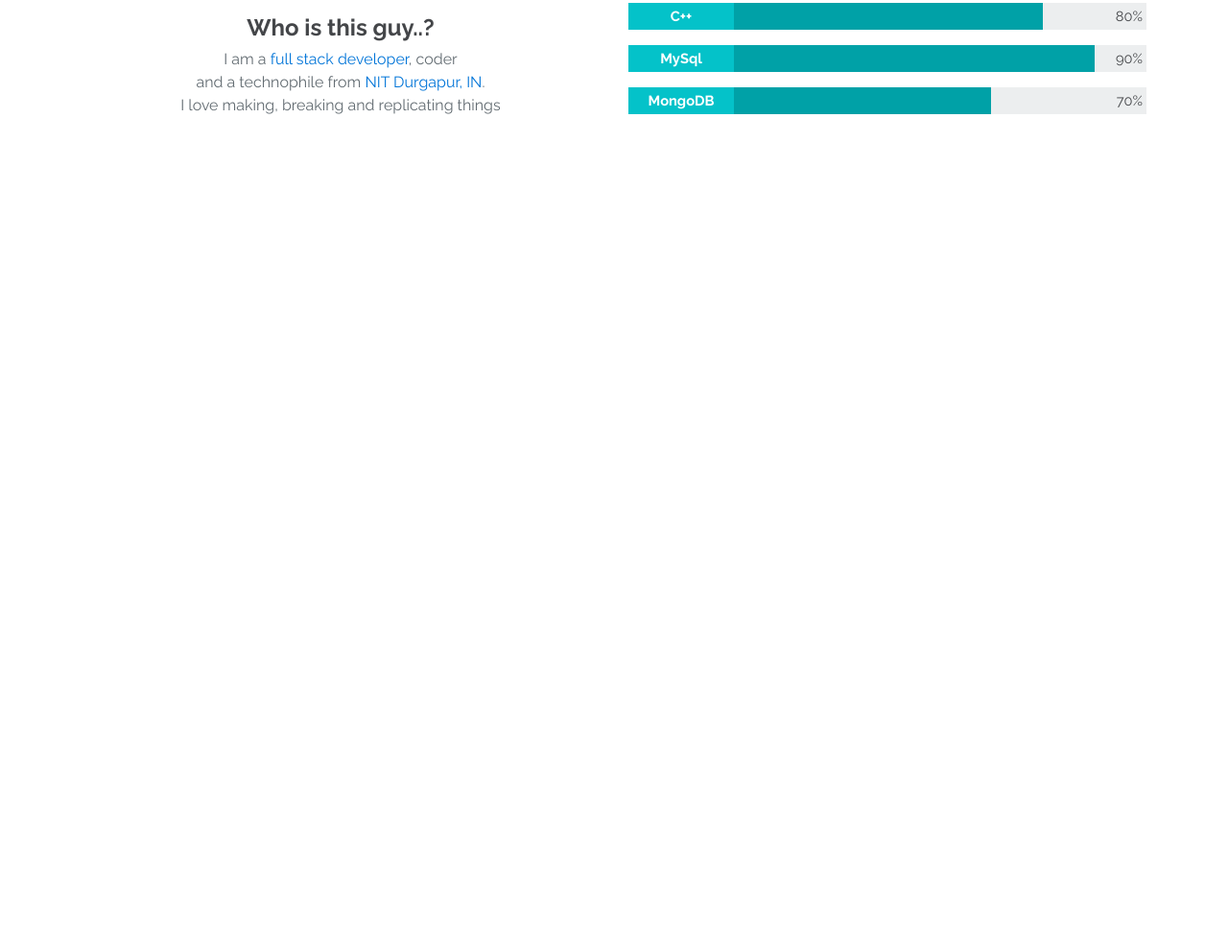
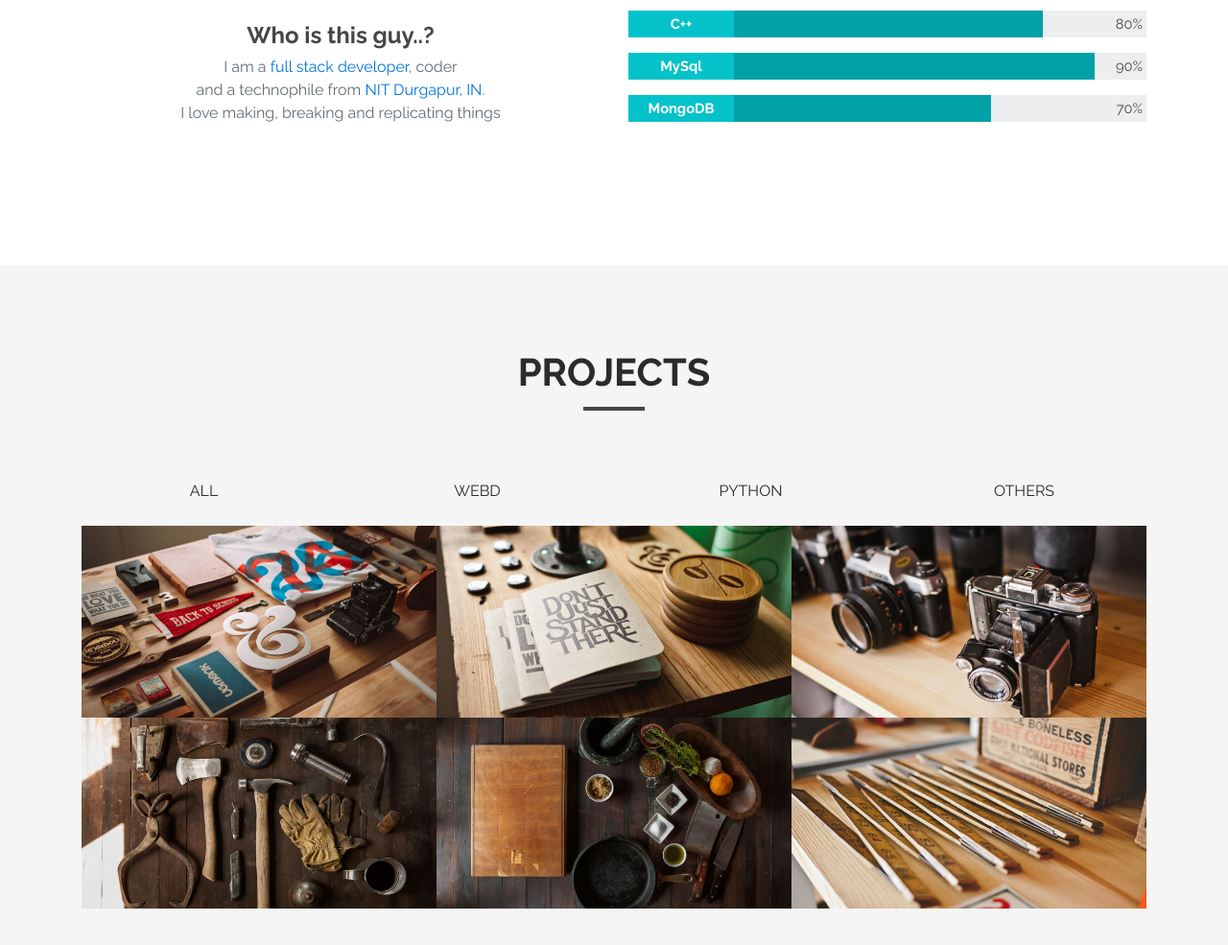
Before and after one commit to harsha444/portfolio, a website: page src/index.html in a window 1280 px wide. Shown: the part 1605-2590 px from the top of the page at 96% size. Before the commit the page ends 1873 px from the top, so only its background shows below. Drawn offline with Linux system fonts and the light colour scheme.

Commit message:
[ADD] projects section

```diff
--- a/src/index.html
+++ b/src/index.html
@@ -61,7 +61,7 @@
                         <a class="nav-link" href="#about">about</a>
                     </li>
                     <li class="nav-item ml-lg-5">
-                        <a class="nav-link" href="#portfolio">portfolio</a>
+                        <a class="nav-link" href="#projects">projects</a>
                     </li>
                     <li class="nav-item ml-lg-5">
                         <a class="nav-link" href="#blog">blog</a>
@@ -82,7 +82,7 @@
                 <div class="heading text-center animated slideInLeft">
                     ABOUT
                 </div>
-                <div class="deco-line mb-4">
+                <div class="deco-line mb-4 mt-4">
                     <hr>
                 </div>
             </div>
@@ -219,6 +219,48 @@
         </div>
     </section>
 
+    <section id="projects">
+        <div class="container">
+            <!-- Header section -->
+            <div class="section-header">
+                <div class="heading text-center animated slideInLeft">
+                    PROJECTS
+                </div>
+                <div class="deco-line mb-4 mt-4">
+                    <hr>
+                </div>
+            </div>
+            <!-- Project-list section -->
+            <div class="row text-center pt-5">
+                <div class="col-md-3 filter" data-filter="all">ALL</div>
+                <div class="col-md-3 filter" data-filter="webd">WEBD</div>
+                <div class="col-md-3 filter" data-filter="python">PYTHON</div>
+                <div class="col-md-3 filter" data-filter="others">OTHERS</div>
+            </div>
+            <!-- Project-pic section -->
+            <div class="row no-gutters text-center pt-4">
+                <div class="col-md-4 col-sm-6 col-12 all webd">
+                    <img class="img-fluid" src="/img/1.jpg" alt="">
+                </div>
+                <div class="col-md-4 col-sm-6 col-12 all webd">
+                    <img class="img-fluid" src="/img/2.jpg" alt="">
+                </div>
+                <div class="col-md-4 col-sm-6 col-12 all webd">
+                    <img class="img-fluid" src="/img/3.jpg" alt="">
+                </div>
+                <div class="col-md-4 col-sm-6 col-12 all python">
+                    <img class="img-fluid" src="/img/6.jpg" alt="">
+                </div>
+                <div class="col-md-4 col-sm-6 col-12 all others">
+                    <img class="img-fluid" src="/img/4.jpg" alt="">
+                </div>
+                <div class="col-md-4 col-sm-6 col-12 all others">
+                    <img class="img-fluid" src="/img/5.jpg" alt="">
+                </div>
+            </div>
+        </div>
+    </section>
+
     <!-- SCRIPTS SECTION -->
     <script src="js/jquery.min.js"></script>
     <script src="js/tether.min.js"></script>
--- a/src/js/script.js
+++ b/src/js/script.js
@@ -0,0 +1,21 @@
+$(document).ready(function(){
+    // clicking button with class "filter"
+    $(".filter").click(function(){
+        // get the data-filter value of the button
+        var filterValue = $(this).attr('data-filter');
+
+        // show all items
+        if(filterValue == "all")
+        {
+            $(".all").show("slow");
+        }
+        else
+        {
+            // hide all items
+            $(".all").not('.'+filterValue).hide("slow");
+            // and then, show only items with selected data-filter value
+            $(".all").filter('.'+filterValue).show("slow");
+        }
+    });
+
+});
--- a/src/scss/style.scss
+++ b/src/scss/style.scss
@@ -5,6 +5,7 @@ $black: #1B242F;
 $black2: #444649;
 $blue-light:#04C2C9;
 $blue-dark:#00A1A7;
+$cement: #f5f5f5;
 // body{
 //     margin-top: 105px;
 // }
@@ -37,6 +38,7 @@ section{
         color: $black2; /* old IE */
         background-color: $black2; /* Modern Browsers */
         width: 4rem;
+
     }
 }
 
@@ -199,6 +201,13 @@ section{
 
 }
 
+
+#projects{
+    background-color: $cement;
+}
+
+
+
 // Media Queries
 
 @media(max-width:576px){
```
Also changed, not shown: src/css/style.css, src/img/1.jpg (added), src/img/2.jpg (added), src/img/3.jpg (added), src/img/4.jpg (added), src/img/5.jpg (added), src/img/6.jpg (added).
